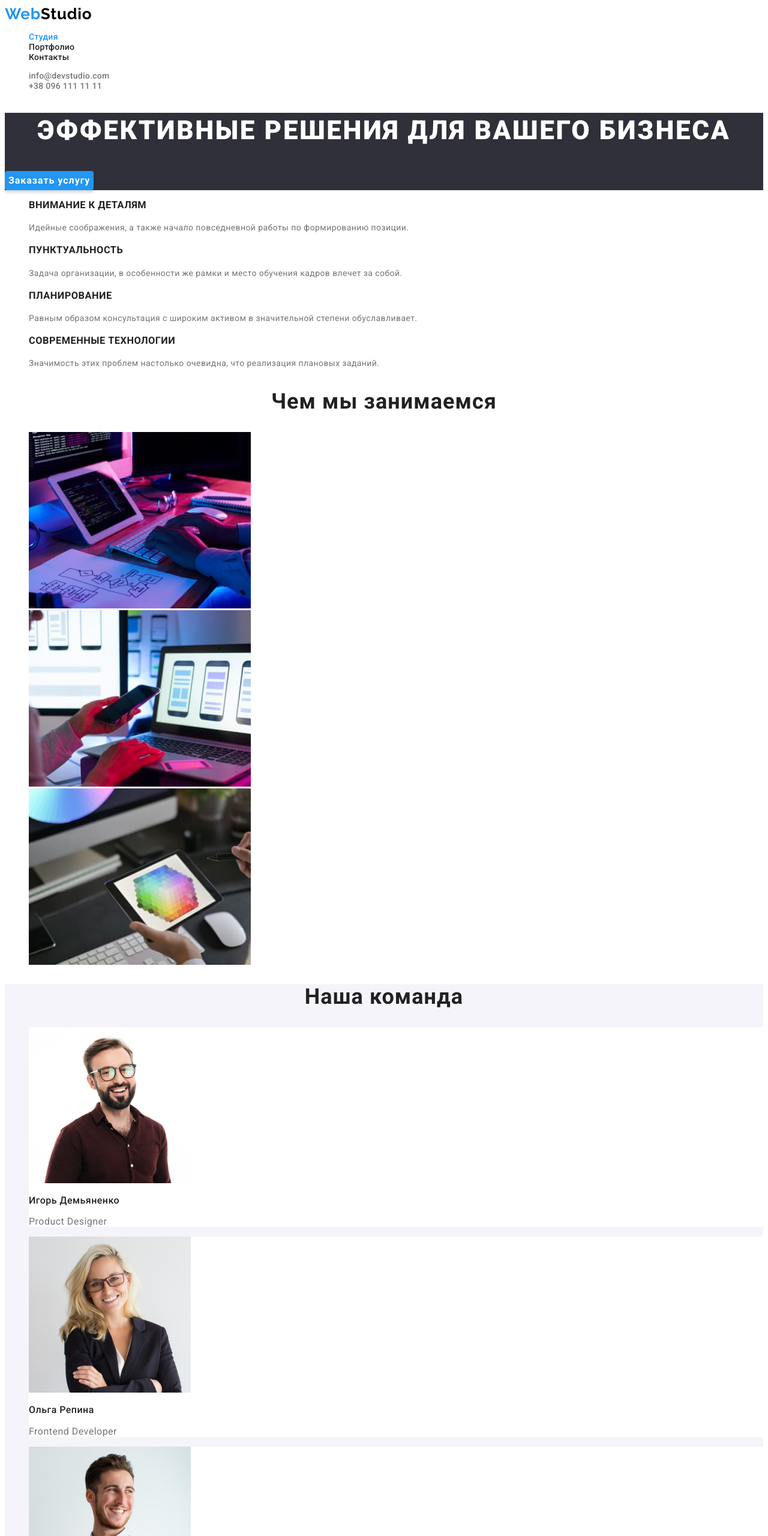
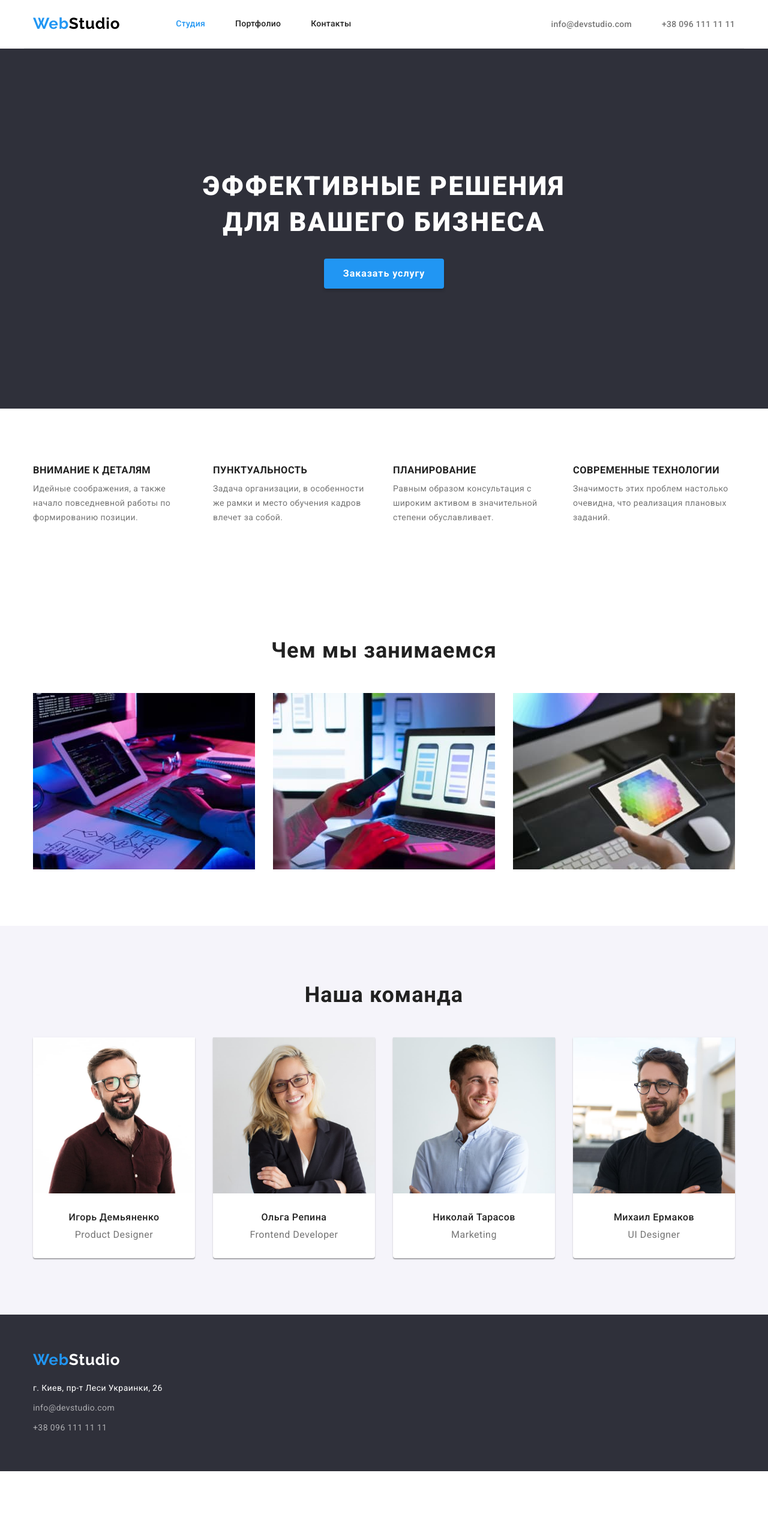
Before and after one commit to AlexDolhov/goit-markup-hw-03, a plain HTML site: page index.html in a window 1280 px wide. Shown: the top 2560 px of the page at 60% size. After the commit the page ends 2452 px from the top, so only its background shows below. Drawn offline with nearby package versions, Linux system fonts and the light colour scheme.

Commit message:
Adds full viev to index & portfolio

```diff
--- a/css/styles.css
+++ b/css/styles.css
@@ -16,6 +16,8 @@
 Цвет :hover на синих кнопках синий #188CE8
 Основной цвет кнопок серый #F5F4FA
 Цвет :hover на серых кнопках синий #2196F3
+Цвет бордера нижний у хедера #ECECEC
+Цвет бордера карточек портфолио #EEEEEE
 */
 /* Fonts
 Logo Raleway 700;
@@ -23,6 +25,7 @@ h1 Roboto 900
 h2 Roboto 700
 li,h3 Roboto 500
 p Roboto 400 */
+
 :root {
   --main-color: #FFFFFF;
   --header-logo-color: #000000;
@@ -33,8 +36,22 @@ p Roboto 400 */
   --bg-color-first: #2F303A;
   --bg-color-second: #F5F4FA;
   --btn-color-hover: #188CE8;
+  --header-border: #ECECEC;
+  --portfolio-cars-border: #EEEEEE;
 }
 /* Main preferences */
+
+h1,h2,h3,p{
+  margin: 0;
+}
+ul {
+  padding-left: 0;
+  margin: 0;
+}
+img {
+  display: block;
+}
+
 body {
   color: var(--text-color);
   background-color: var(--main-color);
@@ -48,6 +65,19 @@ body {
 
 .link {
   text-decoration: none;
+}
+
+.container {
+  width: 1200px;
+  padding-left: 15px;
+  padding-right: 15px;
+  margin: 0 auto;
+  /* outline: 2px solid tomato; */
+}
+.section {
+  padding-top: 94px;
+  padding-bottom: 94px;
+  /* outline: 2px solid yellow; */
 }
 
 /* Header section */
@@ -64,7 +94,29 @@ body {
   color: var(--header-logo-color);
 }
 
+/* Mainnav */
+
+.main-nav {
+  display: flex;
+  align-items: center;
+
+  border-bottom: 1px solid var(--header-border);
+}
+
+.site-nav {
+  display: flex;
+  margin-left: 93px;
+}
+
+.site-nav .item + .item {
+  margin-left: 50px;
+}
+
 .site-nav .link {
+  display: block;
+  padding-top: 32px;
+  padding-bottom: 32px;
+
   color: var(--title-color);
   font-weight: 500;
   line-height: 1.14;
@@ -79,22 +131,39 @@ body {
   color: var(--accent-color);
 }
 
+.header-contacts {
+  display: flex;
+  margin-left: auto;
+}
+
 .header-contacts .link {
+  padding-top: 32px;
+  padding-bottom: 32px;
+
   color: var(--text-color);
   font-weight: 500;
   line-height: 1.14;
   letter-spacing: 0.02em;
 }
-.header-contacts-item:hover,
-.header-contacts-item:focus {
+
+.header-contacts .item + .item{
+  margin-left: 50px;
+}
+
+.header-contacts .link:hover,
+.header-contacts .link:focus {
   color: var(--accent-color);
 }
 
 /* Order section */
 
 .order {
+  padding: 200px 0;
   background-color: var(--bg-color-first);
+  padding: 200px auto;
+  text-align: center;
 }
+
 .order-title{
   color: var(--main-color);
   font-weight: 900;
@@ -102,12 +171,19 @@ body {
   line-height: 1.36;
   text-align: center;
   letter-spacing: 0.06em;
-  text-transform: uppercase
-}
+  text-transform: uppercase;
+  width: 696px;
+
+  margin-bottom: 30px;
+  margin-left: auto;
+  margin-right: auto;
+  }
 
 /* Button */
 
 .order-button{
+  padding: 10px 32px;
+
   color: var(--main-color);
   background-color: var(--accent-color);
   cursor: pointer;
@@ -124,6 +200,7 @@ body {
   box-shadow: 0px 4px 4px rgba(0, 0, 0, 0.15);
   border-radius: 4px;
 }
+
 .order-button:hover,
 .order-button:focus {
   background-color: var(--btn-color-hover);
@@ -131,7 +208,22 @@ body {
 
 /* Advantages section */
 
+.advantages .list {
+  display: flex;
+  justify-content: space-between;
+}
+
+.advantages .item {
+  width: 270px;
+}
+
+.advantages .item + .item {
+  margin-left: 30px;
+}
+
 .advantages .title {
+  margin-bottom: 10px;
+
   color: var(--title-color);
   font-weight: 700;
   line-height: 1.14;
@@ -144,8 +236,20 @@ body {
 }
 
 /* Services section */
+
+.services .list {
+  display: flex;
+  justify-content: space-between;
+}
+
+.services .item + .item {
+  margin-left: 30px;
+}
+
 .services .title,
 .team .title {
+  margin-bottom: 50px;
+
   color: var(--title-color);
   font-weight: 700;
   font-size: 36px;
@@ -155,19 +259,39 @@ body {
 }
 
 /* Team section */
-.team{
+.team {
   background-color: var(--bg-color-second);
 }
-.team li {
+
+.team .list {
+  display: flex;
+  justify-content: space-between;
+}
+
+.team .item + .item {
+  margin-left: 30px;
+}
+
+.team .item {
+  padding-bottom: 30px;
+
   background-color: var(--main-color);
+
+  box-shadow: 0px 1px 3px rgba(0, 0, 0, 0.12),
+  0px 1px 1px rgba(0, 0, 0, 0.14),
+  0px 2px 1px rgba(0, 0, 0, 0.2);
+  border-radius: 0px 0px 4px 4px;
 }
 
 .team .worker {
+  margin-top: 30px;
+  margin-bottom: 10px;
+
   color: var(--title-color);
   font-weight: 500;
   font-size: 16px;
   line-height: 1.19;
-  /* text-align: center; */
+  text-align: center;
   letter-spacing: 0.03em;
 }
 
@@ -176,10 +300,14 @@ body {
   line-height: 1.19;
   /* text-align: center; */
   letter-spacing: 0.03em;
+  text-align: center;
 }
 
 /* Footer section */
 .footer {
+  padding-top: 60px;
+  padding-bottom: 60px;
+
   background-color: var(--bg-color-first);
 }
 
@@ -188,6 +316,14 @@ body {
 }
 
 .footer-address {
+  margin-top: 20px;
+}
+
+.footer-address-list .item + .item {
+  margin-top: 9px;
+}
+
+.footer-address-link {
   color: var(--main-color);
   font-style: normal;
   font-weight: 400;
@@ -195,7 +331,7 @@ body {
   letter-spacing: 0.03em;
 }
 
-.footer-contacts {
+.footer-contacts-link {
   color: var(--text-color-secondary);
   font-style: normal;
   font-weight: 400;
@@ -208,8 +344,26 @@ body {
 color: var(--accent-color);
 }
 
-/* Portfolio */
+/* Porttfolio section */
+
+.portfolio-filter {
+  display: flex;
+  justify-content: center;
+  align-items: flex-start;
+
+  padding-bottom: 16px;
+  margin-bottom: 34px;
+}
+
+
+.portfolio-filter .item + .item {
+  margin-left: 8px;
+}
+
 .portfolio-filter-button {
+
+  padding: 6px 22px;
+
   color: var(--title-color);
   background-color:var(--bg-color-second);
   font-family: inherit;
@@ -241,7 +395,24 @@ color: var(--accent-color);
   0px 2px 2px rgba(0, 0, 0, 0.12);
 }
 
+.portfolio-content {
+  display: flex;
+  flex-wrap: wrap;
+  margin-left: -30px;
+  margin-bottom: -30px;
+}
+
+.portfolio-content .item {
+  width: calc(100% / 3 - 30px);
+  margin-left: 30px;
+  margin-bottom: 30px;
+
+  border: 1px solid var(--portfolio-cars-border);
+}
+
 .portfolio-content .title {
+  margin: 20px 24px 4px 24px;
+
   color: var(--title-color);
   font-weight: 700;
   font-size: 18px;
@@ -249,6 +420,7 @@ color: var(--accent-color);
   letter-spacing: 0.06em;
 }
 .portfolio-content .text {
+  margin: 0 24px 20px;
   color: var(--text-color);
   font-size: 16px;
   line-height: 1.86;
--- a/index.html
+++ b/index.html
@@ -9,60 +9,70 @@
     <link rel="preconnect" href="https://fonts.googleapis.com">
     <link rel="preconnect" href="https://fonts.gstatic.com" crossorigin>
     <link href="https://fonts.googleapis.com/css2?family=Raleway:wght@700&family=Roboto:wght@400;500;700;900&display=swap" rel="stylesheet">
+    <link rel="stylesheet" href="https://cdnjs.cloudflare.com/ajax/libs/modern-normalize/1.1.0/modern-normalize.min.css"
+        integrity="sha512-wpPYUAdjBVSE4KJnH1VR1HeZfpl1ub8YT/NKx4PuQ5NmX2tKuGu6U/JRp5y+Y8XG2tV+wKQpNHVUX03MfMFn9Q=="
+        crossorigin="anonymous" referrerpolicy="no-referrer" />
     <link rel="stylesheet" href="./css/styles.css">
 </head>
 
 <body>
     <!-- Header section -->
     <header class="header">
-        <nav>
+        <div class="container main-nav">
             <a class="logo link" href="./index.html">
                 Web<span class="logo-header">Studio</span>
             </a>
+            <nav>
                 <ul class="site-nav list">
-                <li><a class="current link" href="./index.html">Студия</a></li>
-                <li><a class="link" href="./portfolio.html">Портфолио</a></li>
-                <li><a class="link" href="">Контакты</a></li>
+                    <li class="item"><a class="current link" href="./index.html">Студия</a></li>
+                    <li class="item"><a class="link" href="./portfolio.html">Портфолио</a></li>
+                    <li class="item"><a class="link" href="">Контакты</a></li>
                 </ul>
             </nav>
             <!-- Header contacts section -->
             <ul class="header-contacts list">
-            <li><a class="header-contacts-item link" href="mailto:info@devstudio.com">info@devstudio.com</a></li>
-            <li><a class="header-contacts-item link" href="tel:+380961111111">+38 096 111 11 11</a></li>
+                <li class="item"><a class="link" href="mailto:info@devstudio.com">info@devstudio.com</a></li>
+                <li class="item"><a class="link" href="tel:+380961111111">+38 096 111 11 11</a></li>
             </ul>
+        </div>
     </header>
     <!-- Main content -->
     <main>
         <!-- Order section -->
         <section class="order">
+            <div class="container">
                 <h1 class="order-title">Эффективные решения для вашего бизнеса</h1>
                 <button class="order-button" type="button">Заказать услугу</button>
+            </div>
         </section>
         <!-- Advantages section -->
-        <section class="advantages">
+        <section class="advantages section">
+            <div class="container">
                 <!-- скрытый заголовок -->
                 <h2 hidden>Сильные качества компании</h2>
                 <ul class="list">
-                <li>
+                    <li class="item">
                         <h3 class="title">Внимание к деталям</h3>
                         <p class="text">Идейные соображения, а также начало повседневной работы по формированию позиции.</p>
                     </li>
-                <li>
+                    <li class="item">
                         <h3 class="title">Пунктуальность</h3>
                         <p class="text">Задача организации, в особенности же рамки и место обучения кадров влечет за собой.</p>
                     </li>
-                <li>
+                    <li class="item">
                         <h3 class="title">Планирование</h3>
                         <p class="text">Равным образом консультация с широким активом в значительной степени обуславливает.</p>
                     </li>
-                <li>
+                    <li class="item">
                         <h3 class="title">Современные технологии</h3>
                         <p class="text">Значимость этих проблем настолько очевидна, что реализация плановых заданий.</p>
                     </li>
                 </ul>
+            </div>
         </section>
         <!-- Services section -->
-        <section class="services">
+        <section class="services section">
+            <div class="container">
                 <h2 class="title">Чем мы занимаемся</h2>
                 <ul class="list">
                     <li>
@@ -71,50 +81,56 @@
                     <li>
                         <img src="img/web-phone-adapt.jpg" alt="Адаптация сайтов под телефон" width="370">
                     </li>
-                <li>
+                    <li class="item">
                         <img src="img/phone-ap.jpg" alt="Разработка приложений" width="370">
                     </li>
                 </ul>
+            </div>
         </section>
         <!-- Team section -->
-        <section class="team">
+        <section class="team section">
+            <div class="container">
                 <h2 class="title">Наша команда</h2>
                 <ul class="list">
-                <li>
+                    <li class="item">
                         <img src="img/ihor.jpg" alt="Фото Игоря" width="270">
                         <h3 class="worker">Игорь Демьяненко</h3>
                         <p class="text" lang="en">Product Designer</p>
                     </li>
-                <li>
+                    <li class="item">
                         <img src="img/olga.jpg" alt="Фото Ольги" width="270">
                         <h3 class="worker">Ольга Репина</h3>
                         <p class="text" lang="en">Frontend Developer</p>
                     </li>
-                <li>
+                    <li class="item">
                         <img src="img/nikolai.jpg" alt="Фото Николая" width="270">
                         <h3 class="worker">Николай Тарасов</h3>
                         <p class="text" lang="en">Marketing</p>
                     </li>
-                <li>
+                    <li class="item">
                         <img src="img/michael.jpg" alt="Фото Михаил" width="270">
                         <h3 class="worker">Михаил Ермаков</h3>
                         <p class="text" lang="en">UI Designer</p>
                     </li>
                 </ul>
+            </div>
         </section>
     </main>
 
     <!-- Footer section -->
     <footer class="footer">
+        <div class="container">
             <a class="logo link" href="./index.html">Web<span class="logo-footer">Studio</span>
             </a>
-    <address>
-        <ul class="list">
-            <li><a class="footer-address link" target="_blank" href="https://goo.gl/maps/aLoBdVxBaDCiLa739">г. Киев, пр-т Леси Украинки, 26</a></li>
-            <li><a class="footer-contacts link" href="mailto:info@devstudio.com">info@devstudio.com</a></li>
-            <li><a class="footer-contacts link" href="tel:+380961111111">+38 096 111 11 11</a></li>
+            <address class="footer-address">
+                <ul class="footer-address-list list">
+                    <li class="item"><a class="footer-address-link link" target="_blank" href="https://goo.gl/maps/aLoBdVxBaDCiLa739">г. Киев, пр-т
+                            Леси Украинки, 26</a></li>
+                    <li class="item"><a class="footer-contacts-link link" href="mailto:info@devstudio.com">info@devstudio.com</a></li>
+                    <li class="item"><a class="footer-contacts-link link" href="tel:+380961111111">+38 096 111 11 11</a></li>
                 </ul>
             </address>
+        </div>
     </footer>
 
 </body>
```
Also changed, not shown: portfolio.html (+39 -27 lines). Lines whose indentation alone changed are shown as unchanged.
